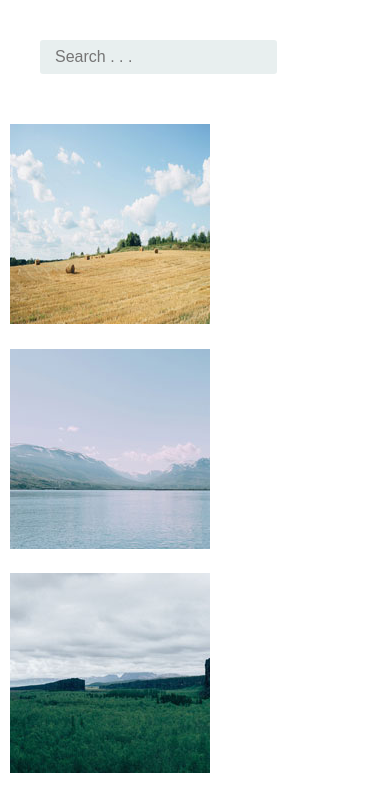
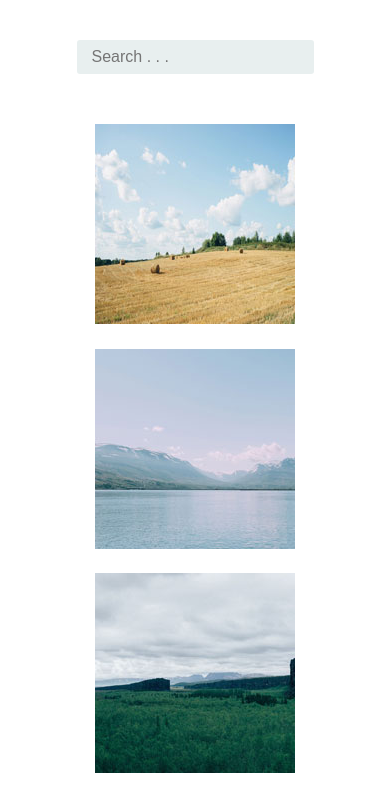
Before and after one commit to sheryldarroch/Interactive-Photo-Gallery-Project, a plain HTML site: page index.html in a window 390 px wide. Shown: the top 795 px of the page. Drawn offline with nearby package versions, Linux system fonts and the light colour scheme.

Commit message:
Fix margins, text-align for mobile

```diff
--- a/css/main.css
+++ b/css/main.css
@@ -11,17 +11,26 @@ a {
 form {
   width: 310px;
   margin: 40px auto;
+  text-align: center;
 }
 
 .search {
+  display: inline-block;
   padding: 8px 15px;
   background: rgba(209, 224, 224, 0.5);
   border: none;
   border-radius: 3px;
+  margin: 0 auto;
 }
 
 .search:hover {
   background: #eee;
+}
+
+#links {
+  margin: 0 auto;
+  padding: 0;
+  text-align: center;
 }
 
 #links img {
@@ -49,9 +58,5 @@ span.lb-caption {
 
   #links {
     max-width: 75%;
-    margin: 0 auto;
-    padding: 0;
-    text-align: center;
   }
-
 }
```
